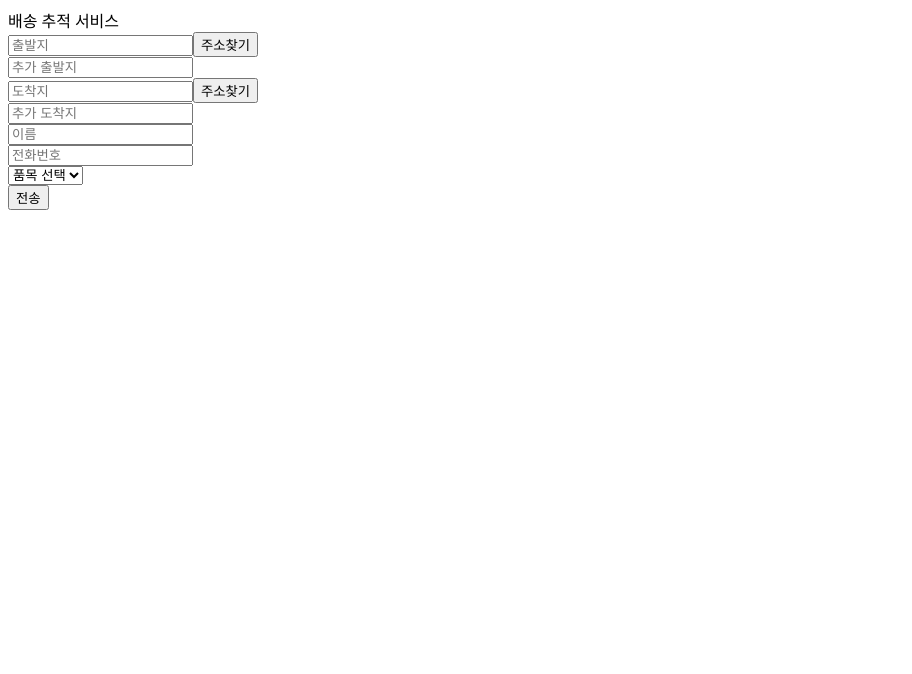
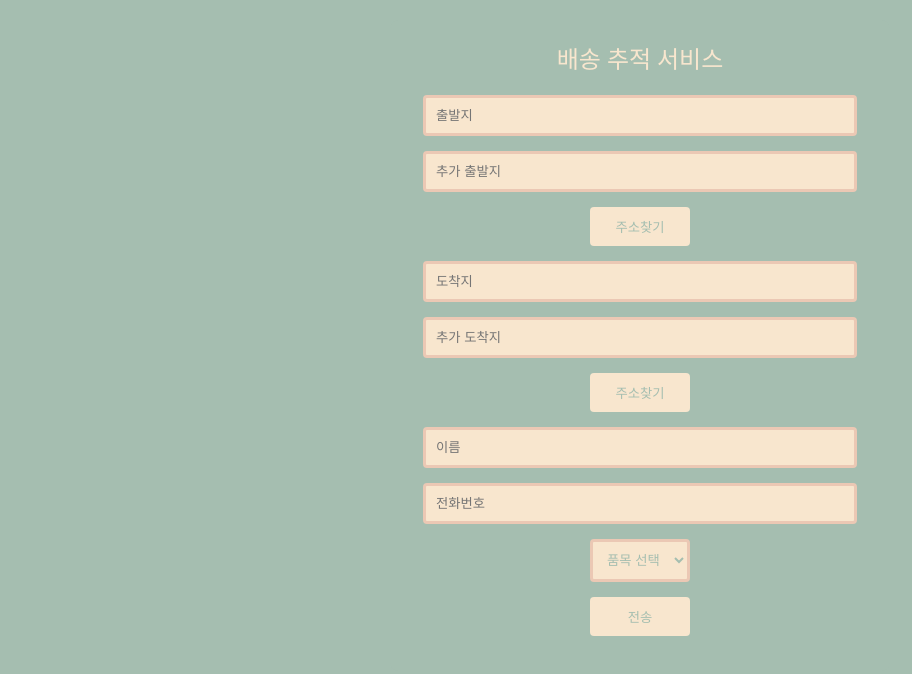
Before and after one commit to gold9387/tracker, a React app: page / in a window 1280 px wide. Shown: the top 674 px of the page, without its empty margins (0-912 px from the left). Built offline with nearby package versions, Linux system fonts and the light colour scheme; the HTML template or start-up script is replaced by a standard one.

Commit message:
Implement input window warning after applying CSS and changing structure

```diff
--- a/src/main/jsx/components/Address.jsx
+++ b/src/main/jsx/components/Address.jsx
@@ -66,6 +66,21 @@ class Address extends Component {
       item,
     } = this.state;
 
+    // 누락된 필드를 확인합니다.
+    let missingField = null;
+    if (!startAddress) missingField = ['출발지', 'startAddress'];
+    else if (!endAddress) missingField = ['도착지', 'endAddress'];
+    else if (!name) missingField = ['이름', 'name'];
+    else if (!phone) missingField = ['전화번호', 'phone'];
+    else if (!item) missingField = ['품목', 'item'];
+
+    // 누락된 필드가 있다면 경고창을 표시합니다.
+    if (missingField) {
+      alert(missingField[0] + '를 입력해 주세요.');
+      document.getElementsByName(missingField[1])[0].focus(); // 누락된 필드로 포커스를 이동합니다.
+      return;
+    }
+
     try {
       // 주소 데이터와 사용자 정보를 서버로 전송
       const response = await SendAddress.send(
@@ -88,27 +103,24 @@ class Address extends Component {
         <div className="input-container">
           <input className="input-field" type="text" name="startAddress" placeholder="출발지"
             value={this.state.startAddress} onChange={this.handleInputChange}/>
+          <input className="input-field" type="text" name="additionStartAddress" placeholder="추가 출발지"
+            value={this.state.additionStartAddress} onChange={this.handleInputChange}/>
           <button className="daum-button" onClick={() => this.togglePostcode("start")}>주소찾기</button>
-          <br />
           {this.state.openPostcodeStart && (
             <div className="postcode-popup">
               <DaumPostcode onComplete={(data) => this.fillAddress(data, "start")} autoClose={true}/>
             </div>
           )}
-          <input className="input-field" type="text" name="additionStartAddress" placeholder="추가 출발지"
-            value={this.state.additionStartAddress} onChange={this.handleInputChange}/>
-          <br />
           <input className="input-field" type="text" name="endAddress" placeholder="도착지"
             value={this.state.endAddress} onChange={this.handleInputChange}/>
-          <button className="daum-button" onClick={() => this.togglePostcode("end")}>주소찾기</button><br />
+          <input className="input-field" type="text" name="additionEndAddress" placeholder="추가 도착지"
+            value={this.state.additionEndAddress} onChange={this.handleInputChange}/>
+          <button className="daum-button" onClick={() => this.togglePostcode("end")}>주소찾기</button>
           {this.state.openPostcodeEnd && (
             <div className="postcode-popup">
               <DaumPostcode onComplete={(data) => this.fillAddress(data, "end")} autoClose={true}/>
             </div>
           )}
-          <input className="input-field" type="text" name="additionEndAddress" placeholder="추가 도착지"
-            value={this.state.additionEndAddress} onChange={this.handleInputChange}/>
-          <br />
           <input className="input-field" type="text" name="name" placeholder="이름"
             value={this.state.name} onChange={this.handleInputChange}/>
           <br />
--- a/src/main/webapp/css/address.css
+++ b/src/main/webapp/css/address.css
@@ -1,47 +1,85 @@
-
-
-.postcode-popup {
-  position: fixed;
-  top: 50%;
-  left: 50%;
-  transform: translate(-50%, -50%);
-  z-index: 1000;
-  background: white;
-  border: 1px solid #ccc;
-  box-shadow: 0px 0px 10px rgba(0, 0, 0, 0.1);
-  padding: 20px;
-  max-width: 80%;
-  width: 400px;
-  box-sizing: border-box;
-  overflow: auto;
+:root {
+  --main-bg: #a5beb0;
+  --text-color: #f8e6ce;
+  --border-color: #ebc8b4;
+  --secondary-bg: #fdb3a4;
 }
 
-/* 반응형 스타일링 */
-@media screen and (max-width: 480px) {
-  .address-component {
-    padding: 10px;
-    border-radius: 0;
-    box-shadow: none;
-    max-width: 100%;
+/* 모든 요소에 대한 기본 설정 */
+* {
+  background-color: var(--main-bg);
+  box-sizing: border-box;
 }
 
-  .title {
-    font-size: 20px;
-    margin-bottom: 10px;
+/* 전체 컴포넌트 설정 */
+.address-component {
+  color: var(--text-color);
+  border-radius: 8px;
+  padding: 20px;
+  max-width: 500px;
+  margin: 20px auto;
+  text-align: center;
+  overflow: hidden;
 }
 
-  .input-field {
-    max-width: 100%;
-    font-size: 14px;
+/* 제목 설정 */
+.title {
+  font-size: 24px;
+  margin-bottom: 20px;
 }
 
+/* 입력 필드 설정 */
+.input-field {
+  background-color: var(--text-color);
+  border: 3px solid var(--border-color);
+  border-radius: 4px;
+  padding: 10px;
+  width: calc(100% - 26px);
+  max-width: 450px;
+  margin-bottom: 15px;
+  margin-left: auto;
+  margin-right: auto;
+}
+
+.input-field[name="item"] {
+  background-color: var(--text-color);
+  color: var(--main-bg);
+  max-width: 100px;
+}
+
+/* 버튼 설정 */
 .daum-button,
 .submit-button {
-    font-size: 14px;
+  background-color: var(--text-color);
+  color: var(--main-bg);
+  border: none;
+  border-radius: 4px;
+  padding: 10px 20px;
+  width: 100%;
+  max-width: 100px;
+  margin-bottom: 15px;
+  margin-left: auto;
+  margin-right: auto;
 }
 
+/* 버튼 호버 효과 */
+.daum-button:hover,
+.submit-button:hover {
+  background-color: var(--secondary-bg);
+  color: var(--text-color);
+}
+
+/* 우편번호 팝업 설정 */
 .postcode-popup {
-    max-width: 100%;
-    width: 100%;
+  background-color: var(--main-bg);
+  border: 3px solid var(--border-color);
+  padding: 10px;
+  position: absolute;
+  z-index: 1000;
+  max-width: 450px;
+  left: 50%;
+  top: 50%;
+  transform: translate(-50%, -50%);
+  margin-left: auto;
+  margin-right: auto;
 }
-}
```
Also changed, not shown: src/main/webapp/js/react/home.bundle.js, 1 other file (tests, documents, lock files or other folders). Lines whose indentation alone changed are shown as unchanged.
